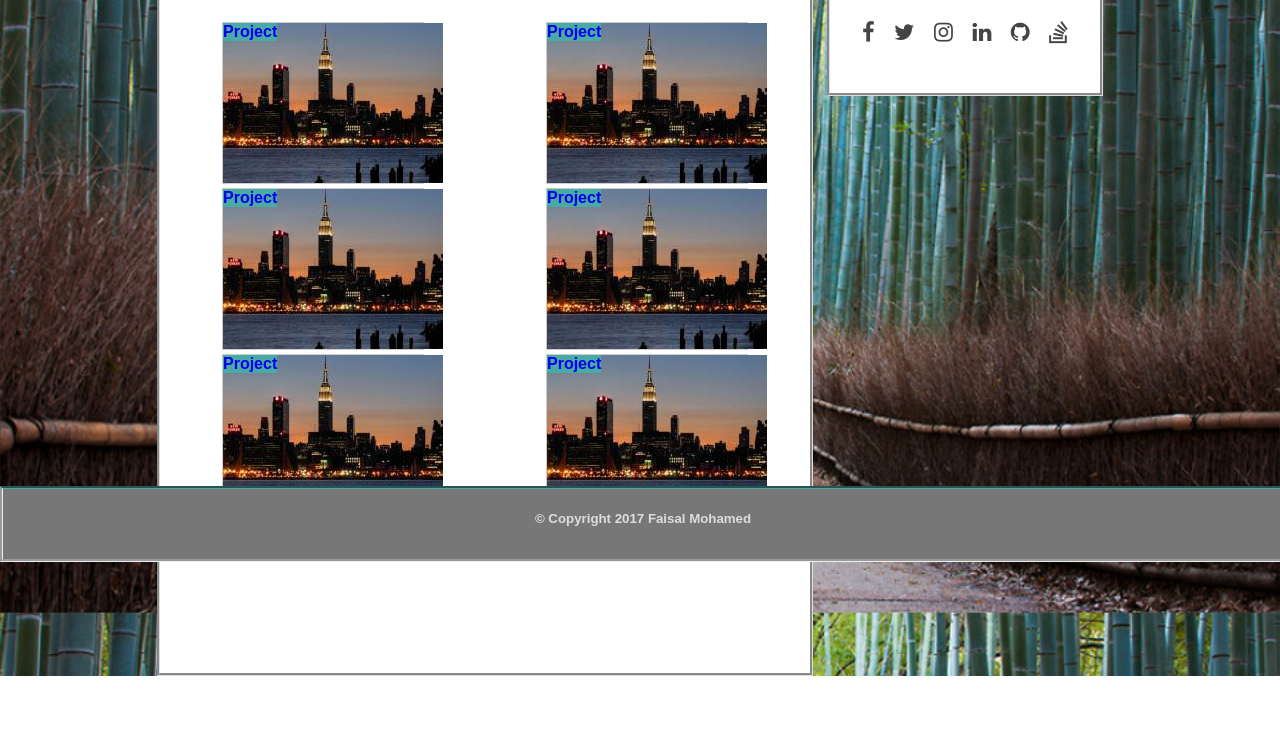
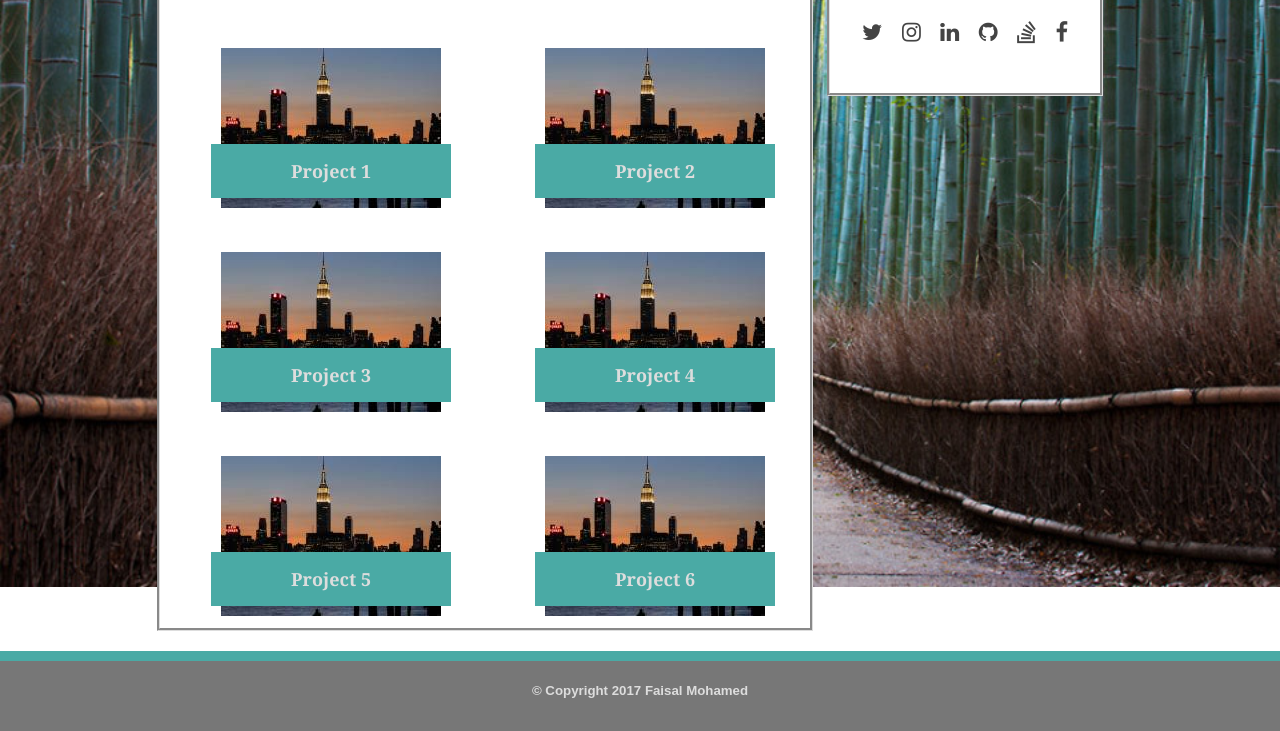
Before and after one commit to faisalm8/Homework1, a plain HTML site: page portfolio.html in a window 1280 px wide. Shown: the part 238-969 px from the top of the page. Before the commit the page ends 914 px from the top, so only its background shows below. Drawn offline with Linux system fonts and the light colour scheme.

Commit message:
updated html/css files

```diff
--- a/assets/css/style.css
+++ b/assets/css/style.css
@@ -1,14 +1,29 @@
+
+html {
+  height: 100%;
+  margin: 0;
+  padding: 0;
+  box-sizing: border-box;
+}
 
 body {
- background-color: ;
- margin: 0 0 100px;
+ background-color: #fff;
+ height: 100%;
+ margin: 0;
+ padding: 0;
  background-image: url('../images/bambooforest.jpg');
  background-repeat: no-repeat;
- background-attachment: fixed;
  background-position: center;
  background-size: cover;
- min-height: 100%;
- padding-bottom: 70px;
+}
+
+#whole {
+	min-height: 100%;
+}
+
+#body {
+	overflow: auto;
+	padding-bottom: 70px;
 }
 
 header {
@@ -57,7 +72,6 @@ ul.topnav li a {
     text-align: center;
     padding: 14px 16px;
     text-decoration: none;
-    transition: 0.3s;
     font-size: 20px;
 }
 
@@ -110,10 +124,10 @@ h1, h3 {
 
 .portfolio {
 	width: 650px;
-	height: 780px;
+	height: 735px;
 	background-color: #ffffff;
 	float: left;
-	margin: 0px 0px 0px 14px;
+	margin: 0px 0px 20px 14px;
 	border: 3px groove #dddddd;
 	font-family: 'Arial', 'Helvetica Neue', Helvetica, sans-serif;
 }
@@ -129,19 +143,30 @@ h1, h3 {
 }
 
 .content {
-	margin: 0 auto;
-	border: 1px solid #ccc;
-	width: 200px;
-	height: 160px;
-	position: ;
+	padding: 5px 10px;
+	margin: 0px 0px 10px 48px;
+	width: 220px;
+	height: 180px;
+	position: relative;
+}
+
+.content .inside:hover {
+	background-color:rgba(0, 0, 0, 0.7);
+	border-radius: 10px;
+	transition: 0.7s;
 }
 
 .inside {
 	position: absolute;
 	background-color: #4aaaa5;
 	text-align: center;
-	bottom: ;
-	left: ;
+	width: 100%;
+	left: 0;
+	top: 122px;
+	padding: 15px 0px;
+	font-family: 'Georgia', Times, Times New Roman, serif;
+	font-size: 18px;
+	color: #ddd
 }
 
 .form {
@@ -157,11 +182,11 @@ h1, h3 {
 
 #btn:hover {
 	background-color: transparent;
-	border: solid 10px #dddddd;
+	border: solid 10px #ddd;
 }
 
 #btn:active {
-	border: solid 9px #dddddd;
+	border: solid 9px #ddd;
 }
 
 li {
@@ -188,9 +213,12 @@ li {
 	display: inline-block;
 }
 
+.input {
+	opacity: 0.55;
+}
+
 .fa {
-	padding:10px 14px;
-    transition: .5s;
+	padding: 10px 14px;
     background-color: #fff;
 }
 
@@ -198,53 +226,61 @@ li {
     background-color: #3d5b99;
     color: #fff;
     padding: 5px 10px;
+    transition: 0.7s;
 }
 
 .fa-twitter:hover {
     background-color: #00aced;
     color: #fff;
     padding: 5px 6px;
+    transition: 0.7s;
 }
 
 .fa-instagram:hover {
-	background-color: #986d56;
+	background-color: #d1006c;
 	color: #fff;
     padding: 5px 8px;
+    transition: 0.7s;
 }
 
 .fa-linkedin:hover {
     background-color: #0073a4;
     color: #fff;
     padding: 5px 8px;
+    transition: 0.7s;
 }
 
 .fa-github:hover {
     background-color: #24292e;
     color: #fff;
     padding: 5px 8px;
+    transition: 0.7s;
 }
 
 .fa-stack-overflow:hover {
     background-color: #f5974d;
     color: #fff;
     padding: 5px 8px;
+    transition: 0.7s;
 }
 
 .fa-cog {
   color: #fff;
+  transition: 0.7s;
 }
 
 
-footer {
-	position: absolute;
-	left: 0;
-	bottom: 0;
+#footer {
 	height: 70px;
 	width: 100%;
-	border-style: groove;
-	border-top-color: #4aaaa5;
+	display: block;
+	clear: both;
+	margin-top: -70px;
+	padding-top: 0;
+	border-top: 10px solid #4aaaa5;
 	background-color: #777777;
 	color: #dddddd;
 	font-family: 'Arial', 'Helvetica Neue', Helvetica, sans-serif;;
 	text-align: center;
+	position: relative;
 }
--- a/portfolio.html
+++ b/portfolio.html
@@ -29,8 +29,8 @@
 			<th>
 			<li>
 				<div class="content">
-					<a href="#" data-title="Project 1">
-					<div class="inside">Project</div>
+					<a href="#">
+						<h4><div class="inside">Project 1</div></h4>
 					<img src="assets/images/citynight.jpg" alt="image">
 
 					</a>
@@ -40,12 +40,11 @@
 			<th>
 			<li>
 				<div class="content">
-					<a href="#" data-title="Project 2">
-					<div class="inside">Project</div>
+					<a href="#">
+						<h4><div class="inside">Project 2</div></h4>
 					<img src="assets/images/citynight.jpg" alt="image">
 
 					</a>
-
 				</div>
 			</li>
 			</th>
@@ -54,22 +53,22 @@
 			<th>
 			<li>
 				<div class="content">
-					<a href="#" data-title="Project 3">
-					<div class="inside">Project</div>
+					<a href="#">
+						<h4><div class="inside">Project 3</div></h4>
 					<img src="assets/images/citynight.jpg" alt="image">
+
 					</a>
-
 				</div>
 			</li>
 			</th>
 			<th>
 			<li>
 				<div class="content">
-					<a href="#" data-title="Project 4">
-					<div class="inside">Project</div>
+					<a href="#">
+						<h4><div class="inside">Project 4</div></h4>
 					<img src="assets/images/citynight.jpg" alt="image">
+
 					</a>
-
 				</div>
 			</li>
 			</th>
@@ -77,22 +76,22 @@
 			<th>
 			<li>
 				<div class="content">
-					<a href="#" data-title="Project 5">
-					<div class="inside">Project</div>
+					<a href="#">
+						<h4><div class="inside">Project 5</div></h4>
 					<img src="assets/images/citynight.jpg" alt="image">
+
 					</a>
-
 				</div>
 			</li>
 			</th>
 			<th>
 			<li>
 				<div class="content">
-					<a href="#" data-title="Project 6">
-					<div class="inside">Project</div>
+					<a href="#">
+						<h4><div class="inside">Project 6</div></h4>
 					<img src="assets/images/citynight.jpg" alt="image">
+
 					</a>
-
 				</div>
 			</li>
 			</th>
@@ -103,19 +102,21 @@
 
 	<div class="main2">
 		<h3>Connect with me</h3>
+		<a href="https://twitter.com/kooldadi136" class="fa fa-twitter" target="_blank"></a>
+		<a href="https://www.instagram.com/kooldadi/" class="fa fa-instagram" target="_blank"></a>
+		<a href="https://www.linkedin.com/in/faisal-mohamed-232722104?trk=nav_responsive_tab_profile_pic" class="fa fa-linkedin" target="_blank"></a>
+		<a href="https://github.com/kooldadi" class="fa fa-github" target="_blank"></a>
+		<a href="http://stackoverflow.com/users/7448936/kooldadi" class="fa fa-stack-overflow" target="_blank"></a>
 		<a href="#" class="fa fa-facebook"></a>
-		<a href="#" class="fa fa-twitter"></a>
-		<a href="#" class="fa fa-instagram"></a>
-		<a href="#" class="fa fa-linkedin"></a>
-		<a href="#" class="fa fa-github"></a>
-		<a href="#" class="fa fa-stack-overflow"></a>
 	</div>
 </div>
 <!-- End Main Section -->
 
-<footer>
+<div id="wrapper">
+	<div id="footer">
 		<h5>&copy Copyright 2017 Faisal Mohamed</h5>
-</footer>
+	</div>
+</div>
 <!-- End Footer Section -->
 
 </body>
```
Also changed, not shown: contact.html (+13 -11 lines), index.html (+18 -8 lines), assets/images/droplet.jpg (added). Lines whose indentation alone changed are shown as unchanged.
